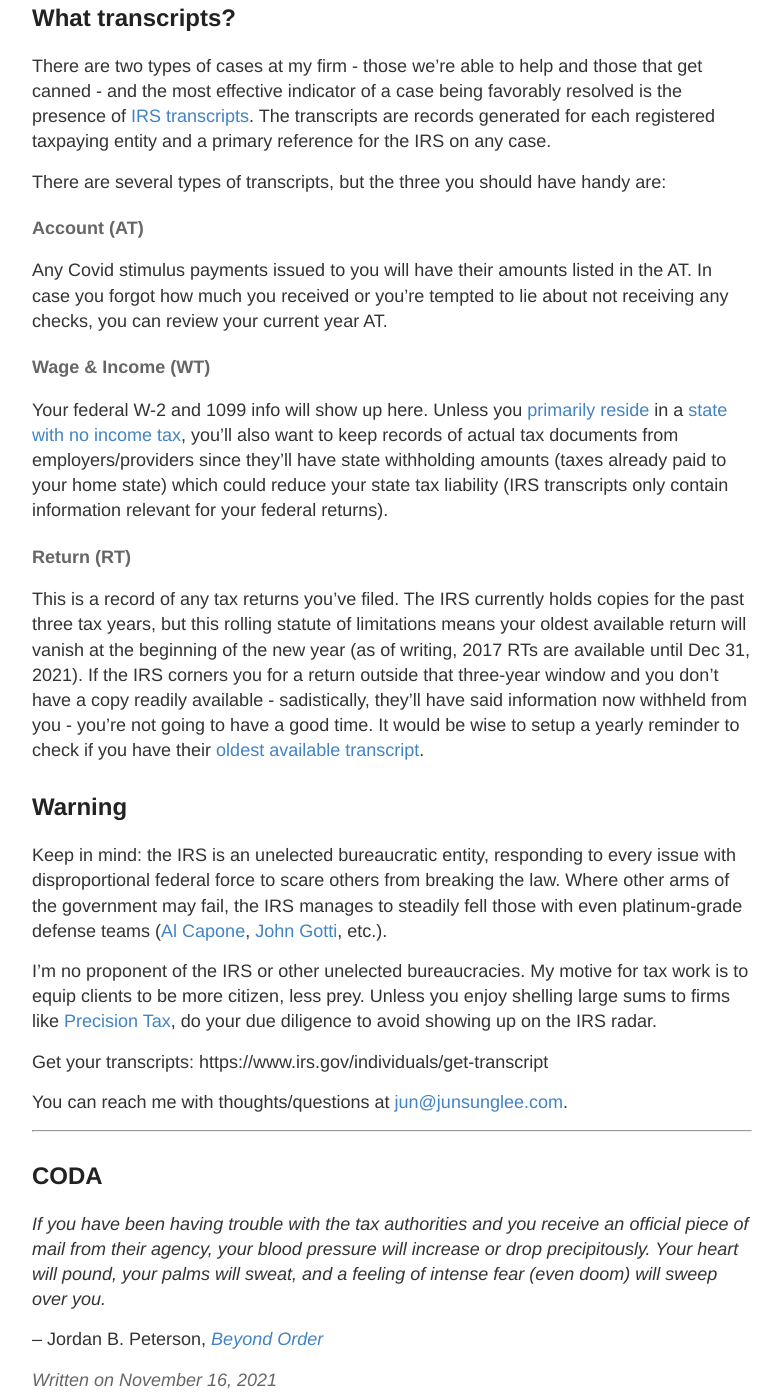
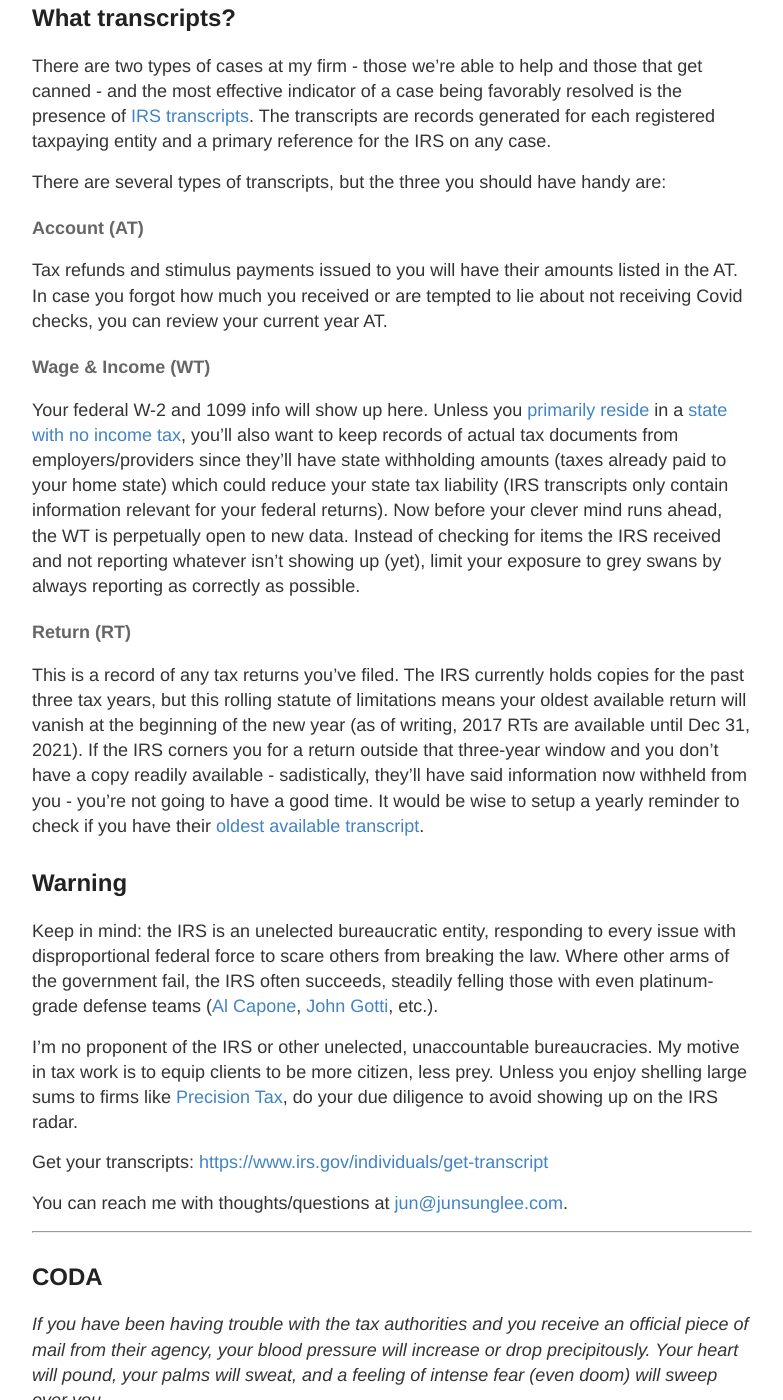
Before and after one commit to poastmil/junsunglee.com, a Jekyll site: the page built from _posts/2021-11-16-Get-Your-IRS-Transcripts-NOW.md, in a window 1280 px wide and 1400 px high, scrolled down 1175 px. Shown: the whole window, without its empty margins (248-1031 px from the left). Built offline with Jekyll 4.4.1, drawn with Linux system fonts in a browser that asks for light colours.

Commit message:
updated Get Your IRS Transcripts and added draft Due Diligence Checklist

```diff
--- a/_posts/2021-11-16-Get-Your-IRS-Transcripts-NOW.md
+++ b/_posts/2021-11-16-Get-Your-IRS-Transcripts-NOW.md
@@ -28,11 +28,11 @@ There are several types of transcripts, but the three you should have handy are:
 
 #### Account (AT)
 
-Any Covid stimulus payments issued to you will have their amounts listed in the AT. In case you forgot how much you received or you're tempted to lie about not receiving any checks, you can review your current year AT.
+Tax refunds and stimulus payments issued to you will have their amounts listed in the AT. In case you forgot how much you received or are tempted to lie about not receiving Covid checks, you can review your current year AT.
 
 #### Wage & Income (WT)
 
-Your federal W-2 and 1099 info will show up here. Unless you [primarily reside](https://www.investopedia.com/terms/p/principalresidence.asp) in a [state with no income tax](https://www.investopedia.com/financial-edge/0210/7-states-with-no-income-tax.aspx), you'll also want to keep records of actual tax documents from employers/providers since they'll have state withholding amounts (taxes already paid to your home state) which could reduce your state tax liability (IRS transcripts only contain information relevant for your federal returns).
+Your federal W-2 and 1099 info will show up here. Unless you [primarily reside](https://www.investopedia.com/terms/p/principalresidence.asp) in a [state with no income tax](https://www.investopedia.com/financial-edge/0210/7-states-with-no-income-tax.aspx), you'll also want to keep records of actual tax documents from employers/providers since they'll have state withholding amounts (taxes already paid to your home state) which could reduce your state tax liability (IRS transcripts only contain information relevant for your federal returns). Now before your clever mind runs ahead, the WT is perpetually open to new data. Instead of checking for items the IRS received and not reporting whatever isn't showing up (yet), limit your exposure to grey swans by always reporting as correctly as possible.
 
 #### Return (RT)
 
@@ -40,11 +40,11 @@ This is a record of any tax returns you've filed. The IRS currently holds copies
 
 ## Warning
 
-Keep in mind: the IRS is an unelected bureaucratic entity, responding to every issue with disproportional federal force to scare others from breaking the law. Where other arms of the government may fail, the IRS manages to steadily fell those with even platinum-grade defense teams ([Al Capone](https://en.wikipedia.org/wiki/Al_Capone#Tax_evasion), [John Gotti](https://en.wikipedia.org/wiki/John_Gotti#1992_conviction), etc.).
+Keep in mind: the IRS is an unelected bureaucratic entity, responding to every issue with disproportional federal force to scare others from breaking the law. Where other arms of the government fail, the IRS often succeeds, steadily felling those with even platinum-grade defense teams ([Al Capone](https://en.wikipedia.org/wiki/Al_Capone#Tax_evasion), [John Gotti](https://en.wikipedia.org/wiki/John_Gotti#1992_conviction), etc.).
 
-I'm no proponent of the IRS or other unelected bureaucracies. My motive for tax work is to equip clients to be more citizen, less prey. Unless you enjoy shelling large sums to firms like [Precision Tax](https://www.precisiontax.com), do your due diligence to avoid showing up on the IRS radar.
+I'm no proponent of the IRS or other unelected, unaccountable bureaucracies. My motive in tax work is to equip clients to be more citizen, less prey. Unless you enjoy shelling large sums to firms like [Precision Tax](https://www.precisiontax.com), do your due diligence to avoid showing up on the IRS radar.
 
-Get your transcripts: https://www.irs.gov/individuals/get-transcript
+Get your transcripts: <https://www.irs.gov/individuals/get-transcript>
 
 You can reach me with thoughts/questions at <jun@junsunglee.com>.
 
```
Also changed, not shown: _drafts/Due-Diligence-Checklist.md (added, +7 -0 lines).
